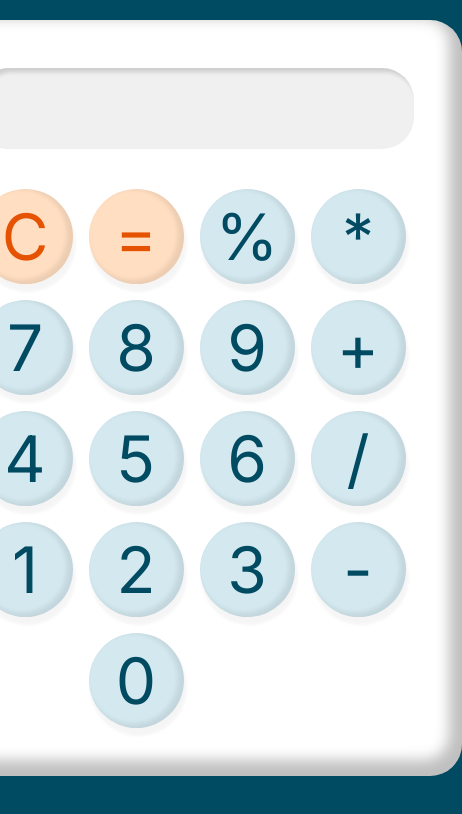
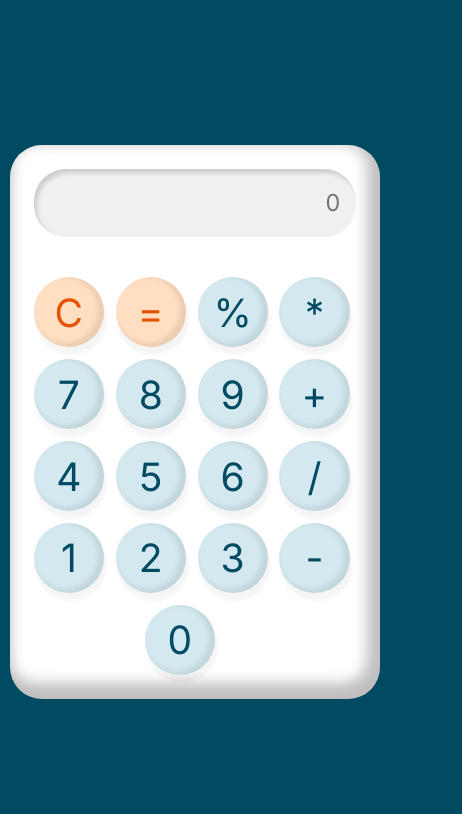
Before and after one commit to machea-hub/calculadora, a plain HTML site: page index.html in a window 390 px wide. Shown: the whole page, 462 px wide, since content can reach past the window. Drawn offline with Linux system fonts and the light colour scheme.

Commit message:
atualização responsividade, input e casas decimais

```diff
--- a/index.html
+++ b/index.html
@@ -15,7 +15,7 @@
   <body>
     <main>
       <div class="result">
-        <input type="text" id="result" readonly>
+        <input type="text" id="result" readonly placeholder="0">
       </div>
       <div class="button">
         <div class="row">
--- a/script.js
+++ b/script.js
@@ -64,7 +64,7 @@ buttons.forEach(button => {
 
         if (value === "=") {
             const calculation = calculateExpression(currentExpression);
-            result.value = calculation.toFixed(4);
+            result.value = parseFloat(calculation.toFixed(4));
             currentExpression = calculation === "Erro" ? "" : calculation.toString();
             return;
         }
--- a/style.css
+++ b/style.css
@@ -9,6 +9,7 @@ body{
     display: flex;
     justify-content: center;
     align-items: center;
+    min-height: 100vh;
     background: #004A62;
 }
 
@@ -22,10 +23,12 @@ main{
     background: #FFF;
     box-shadow: -6px -9px 14px 7px rgba(0, 0, 0, 0.25) inset;
     margin: 20px 0;
+    max-width: 95%;
 }
 #result{
     display: flex;
-    width: 437px;
+    width: 100%;
+    max-width: 437px;
     padding: 16px 32px;
     flex-direction: column;
     align-items: flex-end;
@@ -34,11 +37,9 @@ main{
     box-shadow: 3px 4px 4px 0 rgba(0, 0, 0, 0.15) inset;
     color: #F97501;
     text-align: right;
-    font-family: Inter;
     font-size: 40px;
-    font-style: normal;
     font-weight: 400;
-    line-height: normal;
+    line-height: 48px;
     border: none;
 }
 
@@ -80,7 +81,8 @@ button:active{
 
 .button{
     display: flex;
-    width: 436px;
+    width: 100%;
+    max-width: 436px;
     justify-content: flex-end;
     align-items: flex-start;
     align-content: flex-start;
@@ -97,3 +99,24 @@ button:active{
 .zero{
     margin-left: 111px;
 }
+
+@media (max-width: 500px) {
+    main{
+        padding: 24px;
+    }
+    #result {
+        font-size: 6vw;
+        padding: 10px 16px;
+    }
+    button {
+        width: 18vw;
+        height: 18vw;
+        font-size: 10vw;
+        display: flex;
+        justify-content: center;
+        align-items: center;
+    }
+    .button, .row {
+        gap: 3vw; /* Mantém espaçamento proporcional */
+    }
+}
```
